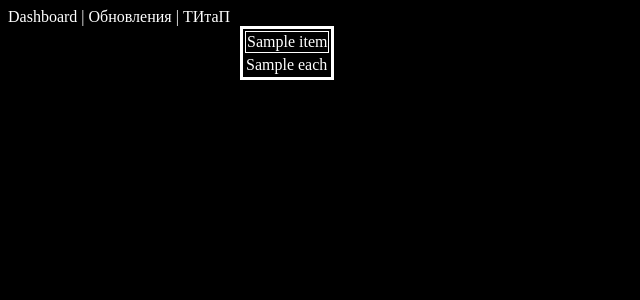
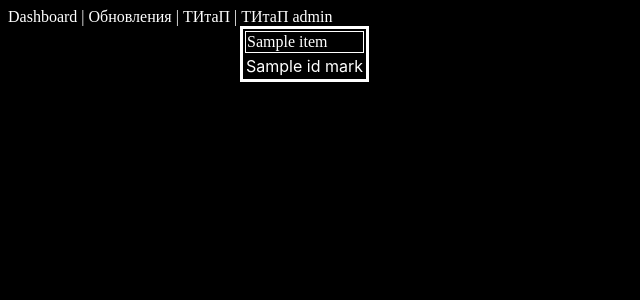
Before and after one commit to SinghDigamber/Homepage, a Django app: template templates/university_TItaP/index.html in a window 1280 px wide. Shown: the top 300 px of the page, without its empty margins (0-640 px from the left). Run offline with Django 3.2, Linux system fonts and the light colour scheme; the template is opened without the code that fills it: most values are stand-ins (such as "Sample title", 1, 10 or a date in 2020).

Commit message:
university_TItaP: Лб1 modifications

```diff
--- a/templates/Homepage/menu-top.html
+++ b/templates/Homepage/menu-top.html
@@ -6,6 +6,10 @@
 |
 <a href="{% url "university_TItaP:index" %}">
     ТИтаП
+</a>
+|
+<a href="/admin/university_TItaP/">
+    ТИтаП admin
 </a>
     <!--:
     <a>{</a>
--- a/templates/Homepage/style.css
+++ b/templates/Homepage/style.css
@@ -1,5 +1,6 @@
 body {
     background-color: black;
+    color: white;
 }
 #content-header {
     color: white;
--- a/templates/university_TItaP/index.html
+++ b/templates/university_TItaP/index.html
@@ -3,13 +3,27 @@
 {% block title %} / university_TItaP{% endblock %}
 
 {% block content %}
+    <style>
+        a {text-decoration: none; color: white;}
+        a:link {text-decoration: none; color: white;}
+        a:visited {text-decoration: none; color: white;}
+
+    </style>
 
     <table bordercolor="white" style="color: white; td: ">
         <tr>{% for item in list.header %}<td style="border: 1px solid white;">{{ item }}</td>{% endfor %}</tr>
             {% for item in list.items %}
                 <tr>
                 {% for each in item %}
-                    <td>{{ each }}</td>
+                    <td>
+                        {% if each.IdMark.MName != None %}
+                            <a href="/university_TItaP/vector/update/{{ each.pk }}">
+                                {{ each.IdMark.MName }}
+                            </a>
+                        {% else %}
+                            {{ each }}
+                        {% endif %}
+                    </td>
                 {% endfor %}
                 </tr>
             {% endfor %}
--- /dev/null
+++ b/templates/university_TItaP/vector_index.html
@@ -0,0 +1,5 @@
+<div style="background-color: black; color: white;">
+    {% for item in list %}
+        {{ item }} <br>
+    {% endfor %}
+</div>
```
Also changed, not shown: templates/university_TItaP/vector_update.html (added, +11 -0 lines), db.sqlite3.
